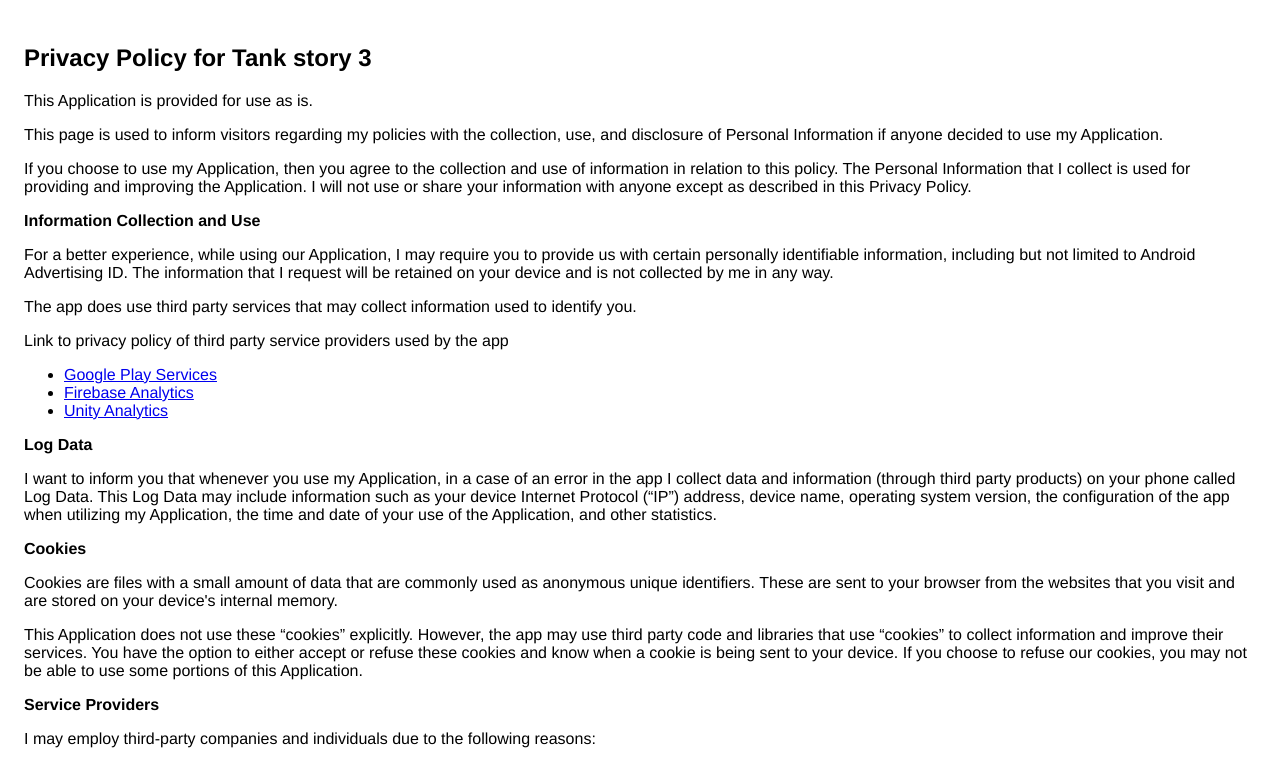
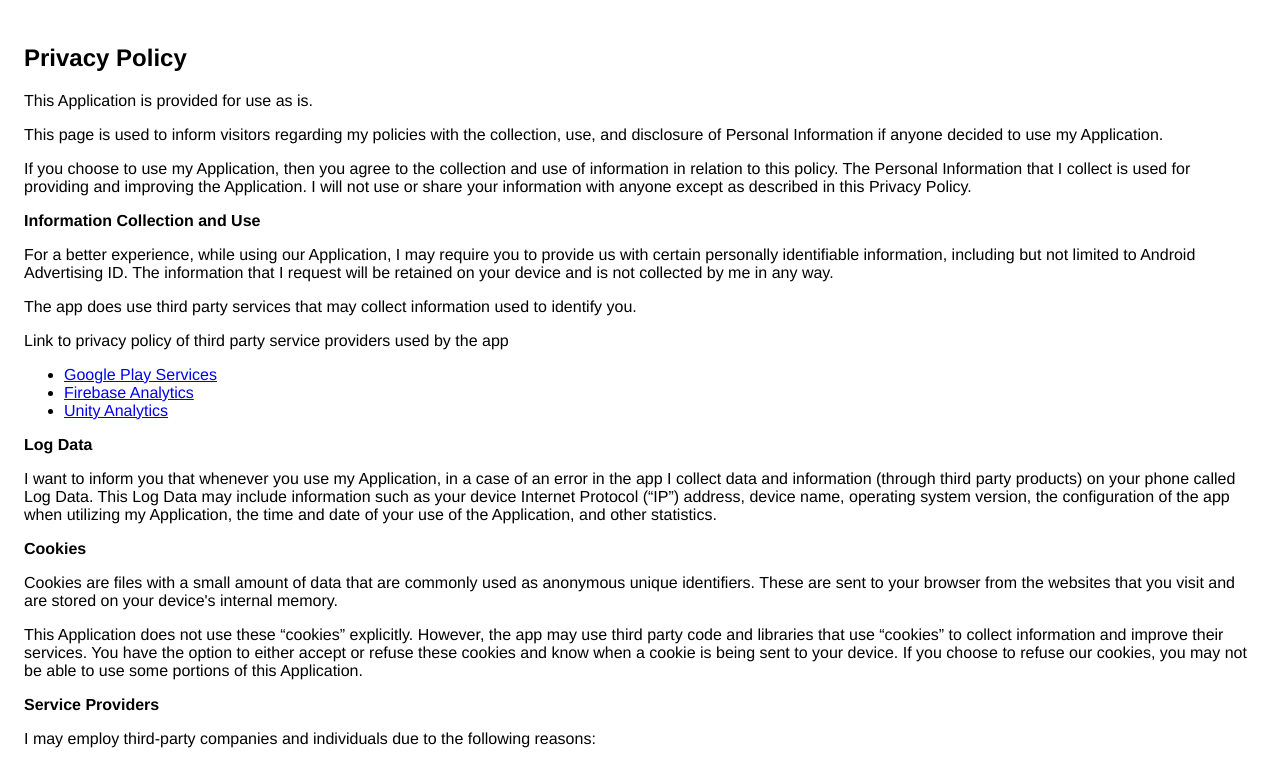
Before and after one commit to Andrew0000/andrew0000.github.io, a plain HTML site: page ts3_privacy.html in a window 1280 px wide. Shown: the top 761 px of the page. Drawn offline with Linux system fonts and the light colour scheme.

Commit message:
Update ts3_privacy.html

```diff
--- a/ts3_privacy.html
+++ b/ts3_privacy.html
@@ -7,7 +7,7 @@
       <style> body { font-family: 'Helvetica Neue', Helvetica, Arial, sans-serif; padding:1em; } </style>
     </head>
     <body>
-    <h2>Privacy Policy for Tank story 3</h2> <p>This Application is provided for use as is.
+    <h2>Privacy Policy</h2> <p>This Application is provided for use as is.
                   </p> <p>This page is used to inform visitors regarding my policies with the collection, use, and disclosure
                     of Personal Information if anyone decided to use my Application.
                   </p> <p>If you choose to use my Application, then you agree to the collection and use of information in
```
